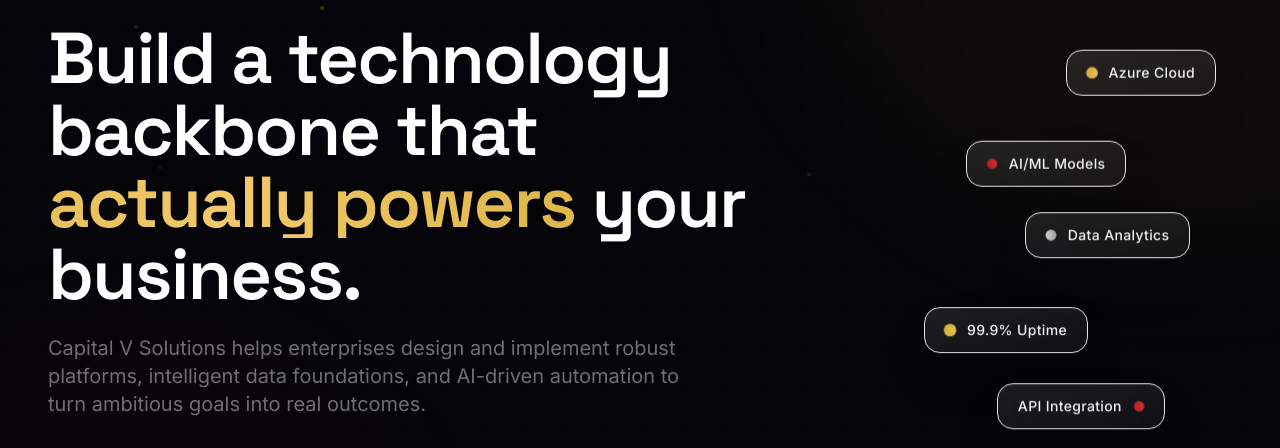
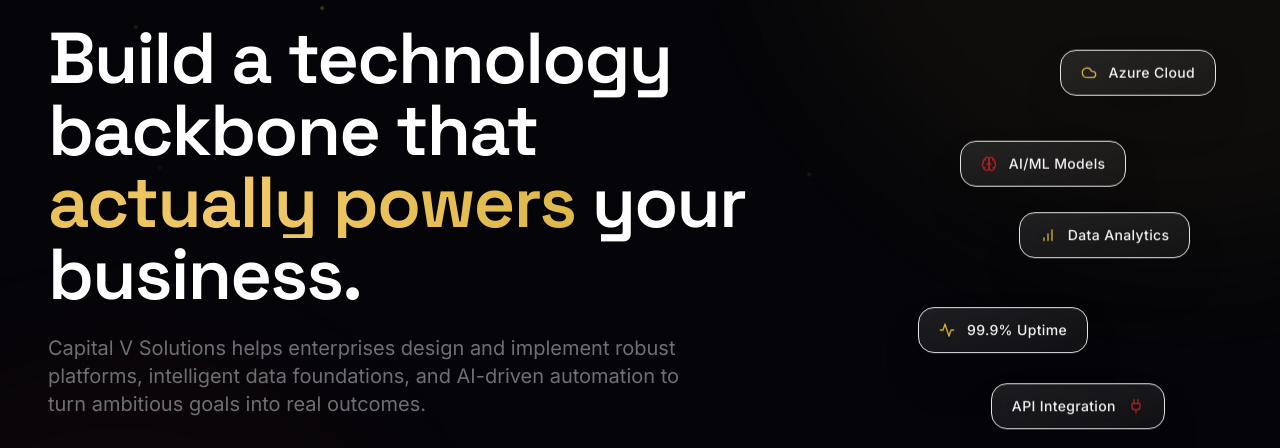
Before and after one commit to Lithira-Silva/capital-v-solutions, a Next.js app: page / in a window 1280 px wide. Shown: the part 133-581 px from the top of the page. Built offline with nearby package versions, Linux system fonts and the light colour scheme.

Commit message:
refactor: enhance components with icons and improved layout for better user experience

```diff
--- a/components/CTA.tsx
+++ b/components/CTA.tsx
@@ -2,6 +2,7 @@
 
 import { Button } from "@/components/ui/button";
 import { ContactForm } from "@/components/ContactForm";
+import { Calendar, MessageCircle } from "lucide-react";
 
 export function CTA() {
   return (
@@ -26,10 +27,12 @@ export function CTA() {
               initiative.
             </p>
             <div className="flex flex-col sm:flex-row gap-4">
-              <Button variant="brand" size="lg" className="font-body rounded-full bg-[var(--color-red)] px-8 py-3 text-white hover:bg-[var(--color-red-dark)] shadow-lg shadow-[rgba(178,34,34,0.4)] hover:-translate-y-0.5 transition-all">
+              <Button variant="brand" size="lg" className="font-body rounded-full bg-[var(--color-red)] px-8 py-3 text-white hover:bg-[var(--color-red-dark)] shadow-lg shadow-[rgba(178,34,34,0.4)] hover:-translate-y-0.5 transition-all flex items-center gap-2">
+                <Calendar className="w-4 h-4" />
                 Schedule a Discovery Call
               </Button>
-              <Button variant="outline" size="lg" className="font-body rounded-full border border-white/20 bg-transparent text-white hover:bg-white/10 hover:text-white px-8 py-3 hover:-translate-y-0.5 transition-all">
+              <Button variant="outline" size="lg" className="font-body rounded-full border border-white/20 bg-transparent text-white hover:bg-white/10 hover:text-white px-8 py-3 hover:-translate-y-0.5 transition-all flex items-center gap-2">
+                <MessageCircle className="w-4 h-4" />
                 Contact Us
               </Button>
             </div>
--- a/components/Engagement.tsx
+++ b/components/Engagement.tsx
@@ -1,22 +1,26 @@
 "use client";
 
 import { motion } from "framer-motion";
+import { Search, Pencil, Rocket } from "lucide-react";
 
 const steps = [
   {
     number: "01",
     title: "Discover & Diagnose",
     description: "Understand business goals, current systems, and constraints.",
+    icon: Search,
   },
   {
     number: "02",
     title: "Design & Architect",
     description: "Propose a modern blueprint for platforms, data, and automation.",
+    icon: Pencil,
   },
   {
     number: "03",
     title: "Build, Integrate & Scale",
     description: "Implement solutions, integrate systems, and iterate for growth.",
+    icon: Rocket,
   },
 ];
 
@@ -46,8 +50,9 @@ export function Engagement() {
               transition={{ duration: 0.5, delay: index * 0.2 }}
               className="relative flex flex-col items-center text-center"
             >
-              <div className="w-32 h-32 rounded-full bg-brand-dark border-2 border-[var(--color-gold)]/30 flex items-center justify-center mb-8 relative z-10 shadow-[0_0_30px_rgba(212,175,55,0.15)]">
-                <span className="font-heading text-3xl font-semibold text-[var(--color-gold)]">
+              <div className="w-32 h-32 rounded-full bg-brand-dark border-2 border-[var(--color-gold)]/30 flex flex-col items-center justify-center mb-8 relative z-10 shadow-[0_0_30px_rgba(212,175,55,0.15)] gap-2">
+                <step.icon className="w-8 h-8 text-[var(--color-gold)]" />
+                <span className="font-heading text-lg font-semibold text-[var(--color-gold)]">
                   {step.number}
                 </span>
               </div>
--- a/components/Footer.tsx
+++ b/components/Footer.tsx
@@ -1,3 +1,5 @@
+import { Linkedin, Shield, FileText } from "lucide-react";
+
 export function Footer() {
   return (
     <footer className="bg-[#050509] border-t border-white/10 py-12">
@@ -12,13 +14,16 @@ export function Footer() {
             </p>
           </div>
           <div className="flex gap-8">
-            <a href="#" className="font-body text-sm text-[var(--color-text-muted)] hover:text-[var(--color-gold)] transition-colors">
+            <a href="#" className="font-body text-sm text-[var(--color-text-muted)] hover:text-[var(--color-gold)] transition-colors flex items-center gap-2">
+              <Shield className="w-4 h-4" />
               Privacy Policy
             </a>
-            <a href="#" className="font-body text-sm text-[var(--color-text-muted)] hover:text-[var(--color-gold)] transition-colors">
+            <a href="#" className="font-body text-sm text-[var(--color-text-muted)] hover:text-[var(--color-gold)] transition-colors flex items-center gap-2">
+              <FileText className="w-4 h-4" />
               Terms of Service
             </a>
-            <a href="#" className="font-body text-sm text-[var(--color-text-muted)] hover:text-[var(--color-gold)] transition-colors">
+            <a href="#" className="font-body text-sm text-[var(--color-text-muted)] hover:text-[var(--color-gold)] transition-colors flex items-center gap-2">
+              <Linkedin className="w-4 h-4" />
               LinkedIn
             </a>
           </div>
--- a/components/Hero.tsx
+++ b/components/Hero.tsx
@@ -2,7 +2,7 @@
 
 import { Button } from "@/components/ui/button";
 import { motion, useScroll, useTransform } from "framer-motion";
-import { ArrowRight, Sparkles, Zap, TrendingUp } from "lucide-react";
+import { ArrowRight, Sparkles, Zap, TrendingUp, Cloud, Brain, BarChart, Activity, Plug } from "lucide-react";
 import { useRef } from "react";
 
 export function Hero() {
@@ -196,11 +196,7 @@ export function Hero() {
               whileHover={{ borderColor: "rgba(212, 175, 55, 0.5)" }}
             >
               <div className="flex items-center gap-3">
-                <motion.div
-                  className="w-2.5 h-2.5 rounded-full bg-gradient-to-r from-[var(--color-gold)] to-[#E5C158] shadow-lg shadow-[var(--color-gold)]/50"
-                  animate={{ scale: [1, 1.2, 1] }}
-                  transition={{ duration: 2, repeat: Infinity }}
-                />
+                <Cloud className="w-4 h-4 text-[var(--color-gold)]" />
                 <span className="text-sm text-white/95 font-medium tracking-wide">Azure Cloud</span>
               </div>
             </motion.div>
@@ -219,11 +215,7 @@ export function Hero() {
               whileHover={{ borderColor: "rgba(178, 34, 34, 0.5)" }}
             >
               <div className="flex items-center gap-3">
-                <motion.div
-                  className="w-2.5 h-2.5 rounded-full bg-gradient-to-r from-[var(--color-red)] to-[#D32F2F] shadow-lg shadow-[var(--color-red)]/50"
-                  animate={{ scale: [1, 1.2, 1] }}
-                  transition={{ duration: 2.2, repeat: Infinity }}
-                />
+                <Brain className="w-4 h-4 text-[var(--color-red)]" />
                 <span className="text-sm text-white/95 font-medium tracking-wide">AI/ML Models</span>
               </div>
             </motion.div>
@@ -242,11 +234,7 @@ export function Hero() {
               whileHover={{ borderColor: "rgba(212, 175, 55, 0.35)" }}
             >
               <div className="flex items-center gap-3">
-                <motion.div
-                  className="w-2.5 h-2.5 rounded-full bg-gradient-to-r from-white/80 to-white/60 shadow-lg shadow-white/30"
-                  animate={{ scale: [1, 1.2, 1] }}
-                  transition={{ duration: 1.8, repeat: Infinity }}
-                />
+                <BarChart className="w-4 h-4 text-[var(--color-gold)]" />
                 <span className="text-sm text-white/95 font-medium tracking-wide">Data Analytics</span>
               </div>
             </motion.div>
@@ -265,11 +253,7 @@ export function Hero() {
               whileHover={{ borderColor: "rgba(212, 175, 55, 0.5)" }}
             >
               <div className="flex items-center gap-3">
-                <motion.div
-                  className="w-2.5 h-2.5 rounded-full bg-gradient-to-r from-[var(--color-gold)] to-[#E5C158] shadow-lg shadow-[var(--color-gold)]/50"
-                  animate={{ scale: [1, 1.3, 1] }}
-                  transition={{ duration: 2, repeat: Infinity }}
-                />
+                <Activity className="w-4 h-4 text-[var(--color-gold)]" />
                 <span className="text-sm text-white/95 font-medium tracking-wide">99.9% Uptime</span>
               </div>
             </motion.div>
@@ -289,11 +273,7 @@ export function Hero() {
             >
               <div className="flex items-center gap-3">
                 <span className="text-sm text-white/95 font-medium tracking-wide">API Integration</span>
-                <motion.div
-                  className="w-2.5 h-2.5 rounded-full bg-gradient-to-r from-[var(--color-red)] to-[#D32F2F] shadow-lg shadow-[var(--color-red)]/50"
-                  animate={{ scale: [1, 1.2, 1] }}
-                  transition={{ duration: 2.4, repeat: Infinity }}
-                />
+                <Plug className="w-4 h-4 text-[var(--color-red)]" />
               </div>
             </motion.div>
           </motion.div>
--- a/components/TechStack.tsx
+++ b/components/TechStack.tsx
@@ -1,12 +1,14 @@
 "use client";
+
+import { Cloud, Database, Brain, Plug, Workflow } from "lucide-react";
 
 export function TechStack() {
   const categories = [
-    "Cloud & Platforms",
-    "Data & Analytics",
-    "AI & Machine Learning",
-    "Integration & APIs",
-    "Automation & Orchestration",
+    { name: "Cloud & Platforms", icon: Cloud },
+    { name: "Data & Analytics", icon: Database },
+    { name: "AI & Machine Learning", icon: Brain },
+    { name: "Integration & APIs", icon: Plug },
+    { name: "Automation & Orchestration", icon: Workflow },
   ];
 
   return (
@@ -23,9 +25,10 @@ export function TechStack() {
           {categories.map((tech, index) => (
             <div
               key={index}
-              className="font-body px-6 py-3 rounded-full bg-white dark:bg-white/5 border border-[var(--color-gold)]/20 text-brand-text-dark dark:text-brand-text-light font-medium shadow-sm hover:border-[var(--color-gold)]/50 hover:-translate-y-0.5 transition-all cursor-default"
+              className="font-body px-6 py-3 rounded-full bg-white dark:bg-white/5 border border-[var(--color-gold)]/20 text-brand-text-dark dark:text-brand-text-light font-medium shadow-sm hover:border-[var(--color-gold)]/50 hover:-translate-y-0.5 transition-all cursor-default flex items-center gap-2"
             >
-              {tech}
+              <tech.icon className="w-4 h-4 text-[var(--color-gold)]" />
+              {tech.name}
             </div>
           ))}
         </div>
```
Also changed, not shown: components/ContactForm.tsx (+16 -6 lines).
